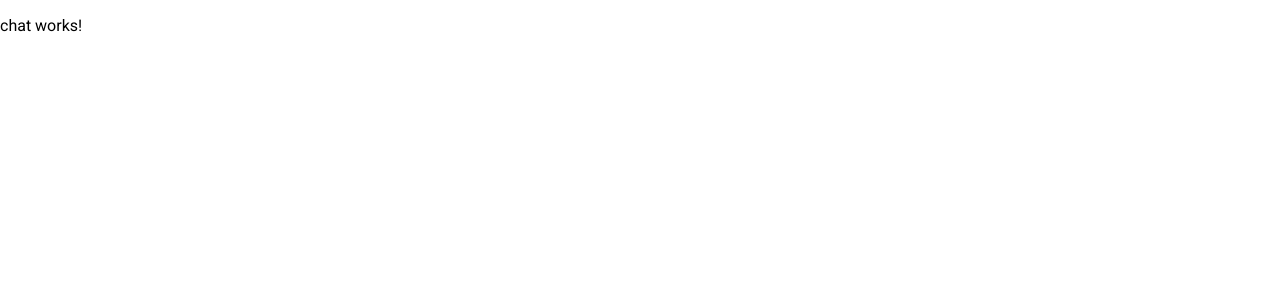
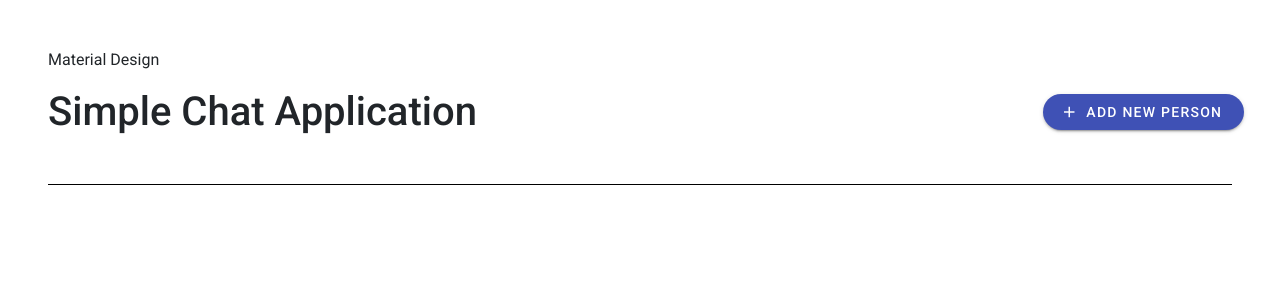
Before and after one commit to avrbovsky/swissReChatApp, an Angular app: page / in a window 1280 px wide. Shown: the top 300 px of the page. Built offline with nearby package versions, Linux system fonts and the light colour scheme.

Commit message:
feature/Add landing page

```diff
--- a/src/app/chat/chat.component.css
+++ b/src/app/chat/chat.component.css
@@ -0,0 +1,3 @@
+.mat-divider {
+  border-top-color: black;
+}
--- a/src/app/chat/chat.component.html
+++ b/src/app/chat/chat.component.html
@@ -1 +1,21 @@
-<p>chat works!</p>
+<div class="p-5">
+  <p>Material Design</p>
+  <div class="row align-items-center mb-5">
+    <h1 class="m-0 col-sm-6 col-md-7 col-lg-8 col-xl-10">
+      Simple Chat Application
+    </h1>
+    <button
+      class="col-sm-6 col-md-5 col-lg-4 col-xl-2 rounded-5"
+      mat-raised-button
+      color="primary"
+    >
+      <mat-icon fontIcon="add" />
+      ADD NEW PERSON
+    </button>
+  </div>
+  <mat-divider class="border-bottom-2" />
+  <div class="row">
+    <div class="col-8"></div>
+    <div class="col-4"></div>
+  </div>
+</div>
--- a/src/app/chat/chat.module.ts
+++ b/src/app/chat/chat.module.ts
@@ -1,10 +1,13 @@
 import { NgModule } from '@angular/core';
 import { CommonModule } from '@angular/common';
 import { ChatComponent } from './chat.component';
+import { MatButtonModule } from '@angular/material/button';
+import { MatIconModule } from '@angular/material/icon';
+import { MatDividerModule } from '@angular/material/divider';
 
 @NgModule({
   declarations: [ChatComponent],
-  imports: [CommonModule],
+  imports: [CommonModule, MatButtonModule, MatIconModule, MatDividerModule],
   exports: [ChatComponent],
 })
 export class ChatModule {}
--- a/src/index.html
+++ b/src/index.html
@@ -1,4 +1,4 @@
-<!doctype html>
+<!DOCTYPE html>
 <html lang="en">
   <head>
     <meta charset="utf-8" />
@@ -15,6 +15,12 @@
       href="https://fonts.googleapis.com/icon?family=Material+Icons"
       rel="stylesheet"
     />
+    <link
+      href="https://cdn.jsdelivr.net/npm/bootstrap@5.3.2/dist/css/bootstrap.min.css"
+      rel="stylesheet"
+      integrity="sha384-T3c6CoIi6uLrA9TneNEoa7RxnatzjcDSCmG1MXxSR1GAsXEV/Dwwykc2MPK8M2HN"
+      crossorigin="anonymous"
+    />
   </head>
   <body>
     <app-root></app-root>
```
